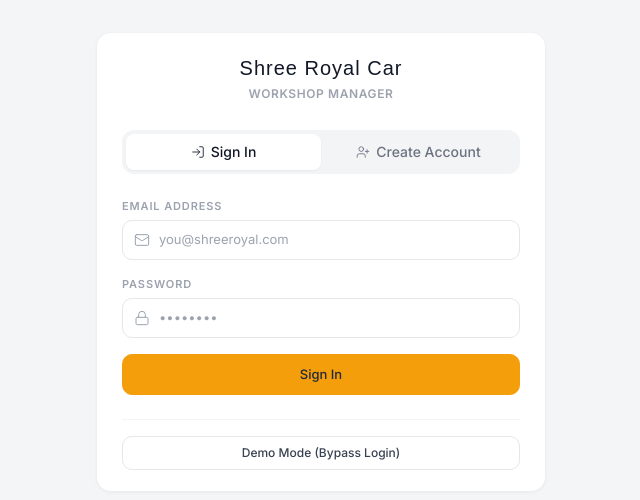
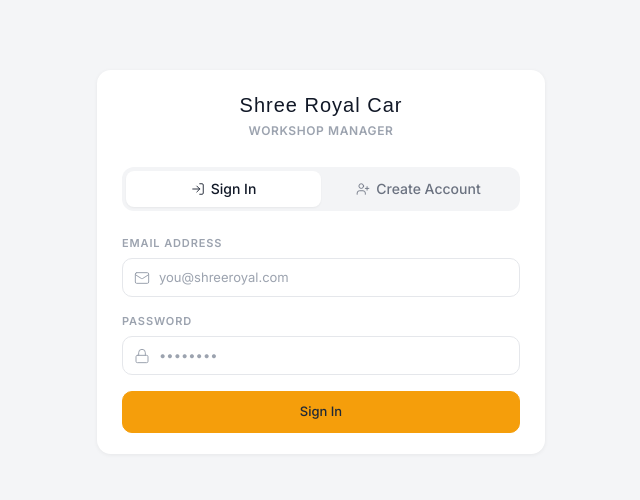
Before and after one commit to mukundrakholiya28/Business-Management-System, a Next.js app: page /login in a window 1280 px wide. Shown: the part 138-638 px from the top of the page, without its empty margins (319-959 px from the left). Built offline with nearby package versions, Linux system fonts and the light colour scheme; no server answers; a web font is replaced by a local one.

Commit message:
refactor: remove demo/test login functionality from UI
- Removed 'Demo Mode (Bypass Login)' button from login page
- Removed loginAsDemo function from AuthContext
- Enforce proper authentication for all users
- Cleaner login UI without test/demo shortcuts

```diff
--- a/src/app/login/page.js
+++ b/src/app/login/page.js
@@ -8,7 +8,7 @@
 import { Mail, Lock, AlertCircle, UserPlus, LogIn } from "lucide-react";
 
 export default function LoginPage() {
-  const { user, loading: authLoading, login, error: authError, loginAsDemo } = useAuth();
+  const { user, loading: authLoading, login, error: authError } = useAuth();
   const router = useRouter();
   const [tab, setTab]             = useState("signin"); // "signin" | "signup"
   const [email, setEmail]         = useState("");
@@ -174,16 +174,6 @@
           </form>
         )}
 
-        {/* Divider and Demo Bypass */}
-        <div className="mt-6 pt-4 border-t border-gray-100 dark:border-gray-800 text-center">
-          <button
-            type="button"
-            onClick={loginAsDemo}
-            className="w-full justify-center flat-btn text-xs hover:bg-amber-50 hover:text-amber-600 hover:border-amber-200 transition-colors"
-          >
-            Demo Mode (Bypass Login)
-          </button>
-        </div>
       </div>
     </div>
   );
--- a/src/context/AuthContext.js
+++ b/src/context/AuthContext.js
@@ -52,14 +52,8 @@
     setUser(null);
   };
 
-  const loginAsDemo = () => {
-    setError(null);
-    setUser({ id: "demo-user-id", email: "demo@shreeroyal.com" });
-    setLoading(false);
-  };
-
   return (
-    <AuthContext.Provider value={{ user, loading, error, login, logout, loginAsDemo }}>
+    <AuthContext.Provider value={{ user, loading, error, login, logout }}>
       {children}
     </AuthContext.Provider>
   );
```
